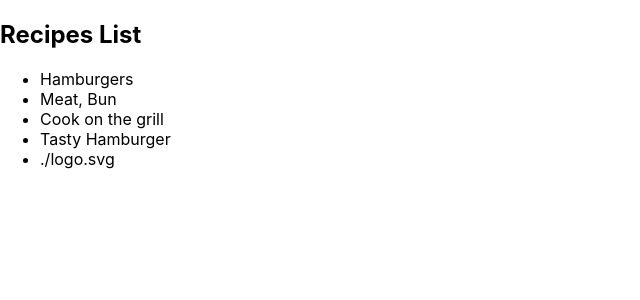
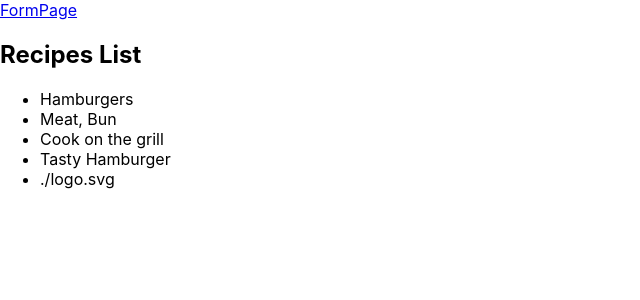
Before and after one commit to Memerax/asdproject, a React (Create React App) app in the folder my-app/: page / in a window 1280 px wide. Shown: the top 300 px of the page, without its empty margins (0-640 px from the left). Built offline with nearby package versions, Linux system fonts and the light colour scheme.

Commit message:
Added Nav place Holders

```diff
--- a/my-app/src/App.js
+++ b/my-app/src/App.js
@@ -1,5 +1,6 @@
 import logo from './logo.svg';
 import './App.css';
+import { Link } from "react-router-dom";
 
 const recipesData = [ {
     name: "Hamburgers",
@@ -23,10 +24,13 @@ function Home() {
     </div>
     )}
 
-function Formpage() {
+ export function Formpage() {
     return (
         <div>
-            <h1>Contact</h1>
+            <nav>
+                <Link to={"/"}>Home</Link>
+            </nav>
+            <h1>Form To add Recipe</h1>
         </div>
     )
 }
@@ -39,13 +43,14 @@ function Main() {
         </section>
     )
 }
-function App() {
+export function App() {
   return (
     <div>
+        <nav>
+            <Link to={"/Formpage"}>FormPage</Link>
+        </nav>
         <h2>Recipes List</h2>
         <Main/>
     </div>
   );
 }
-
-export default App;
--- a/my-app/src/index.js
+++ b/my-app/src/index.js
@@ -1,8 +1,7 @@
 import React from 'react';
 import ReactDOM from 'react-dom/client';
 import './index.css';
-import App from './App';
-import Formpage from "./App"
+import {App, Formpage} from './App';
 import {BrowserRouter, Routes, Route} from "react-router-dom";
 
 const root = ReactDOM.createRoot(document.getElementById('root'));
```
